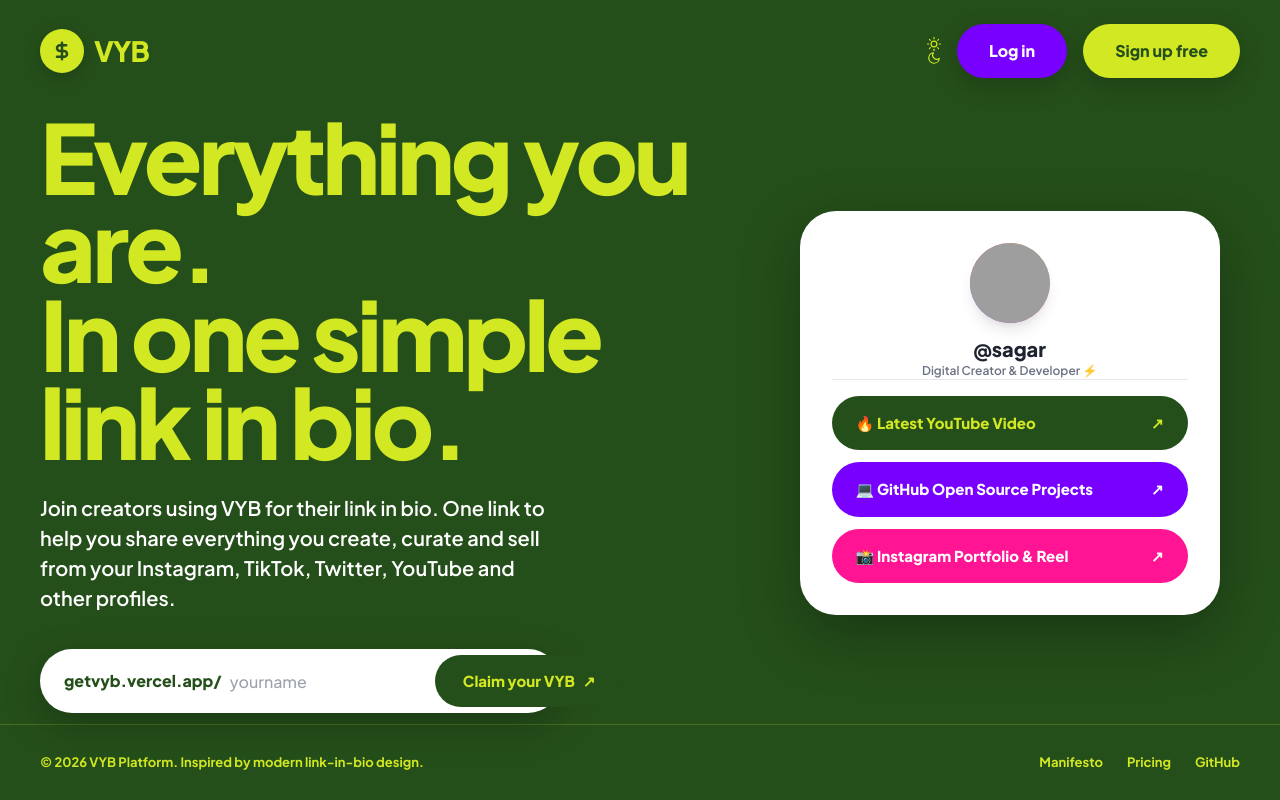
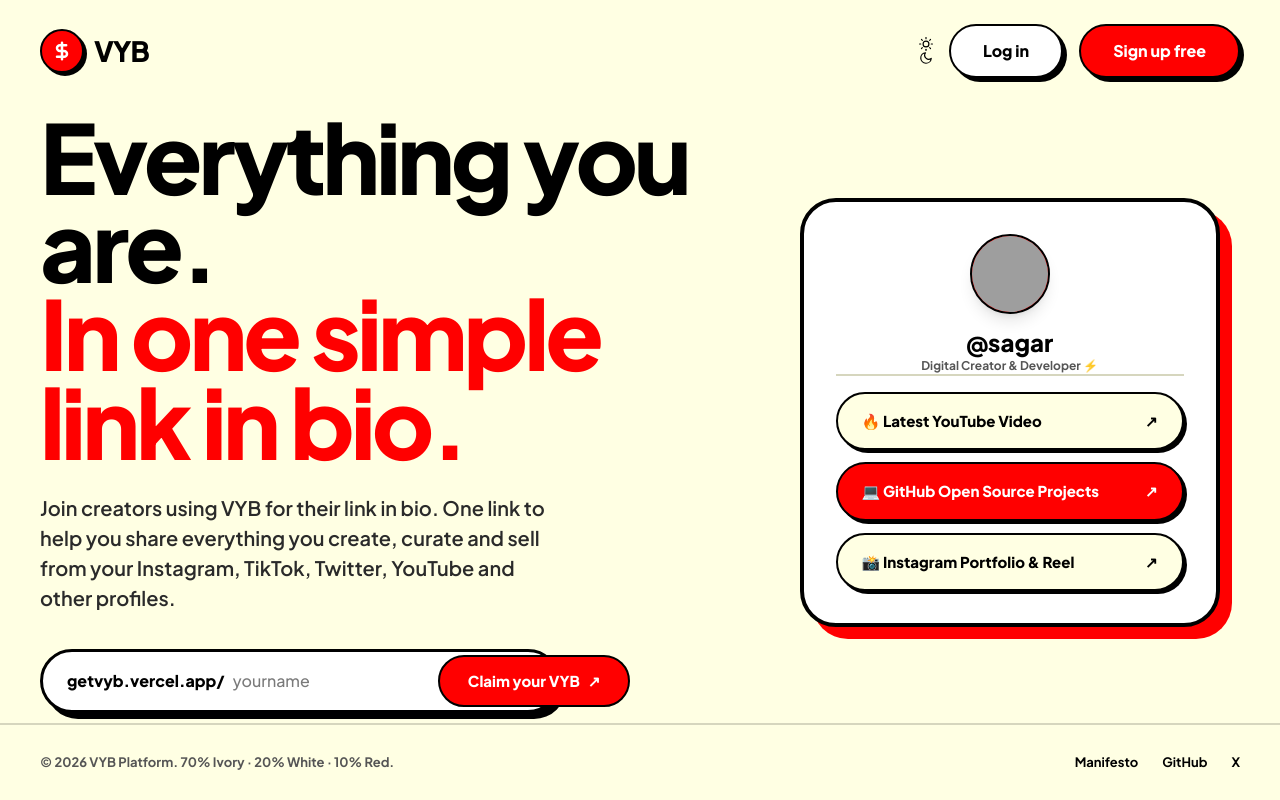
Before and after one commit to sagarmurkute/link-in-bio-platform, a Next.js app: page / in a window 1280 px wide. Built offline with nearby package versions, Linux system fonts and the light colour scheme; grey boxes are pictures that could not be loaded.

Commit message:
style: implement official VYB Brand Color Palette (70% Signature Ivory #FFFFE3, 20% White #FFFFFF, 10% Primary Red #FF0000)

```diff
--- a/src/app/(marketing)/page.tsx
+++ b/src/app/(marketing)/page.tsx
@@ -6,7 +6,7 @@
 export default function HomePage() {
   return (
     <div className="page loaded">
-      {/* Linktree Atmosphere */}
+      {/* VYB Signature Ivory Atmosphere */}
       <div className="bg-wrap">
         <FluidCanvas />
         <div className="bg-vignette" />
@@ -25,10 +25,10 @@
 
         <div className="flex items-center gap-4">
           <ThemeToggle />
-          <Link href="/login" className="linktree-btn linktree-btn-purple">
+          <Link href="/login" className="vyb-btn vyb-btn-secondary">
             Log in
           </Link>
-          <Link href="/signup" className="linktree-btn hidden sm:inline-flex">
+          <Link href="/signup" className="vyb-btn hidden sm:inline-flex">
             Sign up free
           </Link>
         </div>
@@ -40,7 +40,7 @@
         <div className="flex flex-col justify-center">
           <h1 className="headline">
             Everything you are.<br />
-            In one simple link in bio.
+            <span className="text-[#FF0000]">In one simple link in bio.</span>
           </h1>
 
           <p className="sub">
@@ -50,12 +50,12 @@
           <WaitlistForm />
         </div>
 
-        {/* Right Column: Live Linktree Creator Profile Stack */}
+        {/* Right Column: Live VYB Creator Profile Stack */}
         <div className="flex justify-center items-center">
-          <div className="linktree-card-stack">
+          <div className="vyb-card-stack">
             {/* Profile Avatar Header */}
-            <div className="flex flex-col items-center text-center gap-3 pb-4 border-b border-gray-200">
-              <div className="w-20 h-20 rounded-full p-1 bg-gradient-to-tr from-[#7800FF] via-[#FF1493] to-[#D2E823] shadow-lg">
+            <div className="flex flex-col items-center text-center gap-3 pb-4 border-b-2 border-[#D6D6BE]">
+              <div className="w-20 h-20 rounded-full p-1 bg-[#FF0000] border-2 border-black shadow-lg">
                 <img
                   src="https://images.unsplash.com/photo-1534528741775-53994a69daeb?w=300&auto=format&fit=crop&q=80"
                   alt="Creator Avatar"
@@ -63,8 +63,8 @@
                 />
               </div>
               <div>
-                <h3 className="font-extrabold text-xl text-[#1E2330]">@sagar</h3>
-                <p className="text-xs font-semibold text-gray-500">Digital Creator & Developer ⚡️</p>
+                <h3 className="font-extrabold text-2xl text-[#000000]">@sagar</h3>
+                <p className="text-xs font-bold text-[#555555]">Digital Creator & Developer ⚡️</p>
               </div>
             </div>
 
@@ -74,11 +74,11 @@
                 <span>🔥 Latest YouTube Video</span>
                 <span>↗</span>
               </a>
-              <a href="#" className="card-pill card-pill-purple">
+              <a href="#" className="card-pill card-pill-red">
                 <span>💻 GitHub Open Source Projects</span>
                 <span>↗</span>
               </a>
-              <a href="#" className="card-pill card-pill-pink">
+              <a href="#" className="card-pill">
                 <span>📸 Instagram Portfolio & Reel</span>
                 <span>↗</span>
               </a>
@@ -90,12 +90,12 @@
       {/* Footer */}
       <footer className="footer">
         <div>
-          <span>© 2026 VYB Platform. Inspired by modern link-in-bio design.</span>
+          <span>© 2026 VYB Platform. 70% Ivory · 20% White · 10% Red.</span>
         </div>
         <div className="flex items-center gap-6">
           <Link href="/manifesto" className="footer-link">Manifesto</Link>
-          <Link href="/pricing" className="footer-link">Pricing</Link>
           <a href="https://github.com/sagarmurkute" target="_blank" rel="noopener noreferrer" className="footer-link">GitHub</a>
+          <a href="https://x.com/SagarMurku54849" target="_blank" rel="noopener noreferrer" className="footer-link">X</a>
         </div>
       </footer>
     </div>
--- a/src/app/globals.css
+++ b/src/app/globals.css
@@ -2,44 +2,54 @@
 @import "tailwindcss";
 
 :root {
-  /* Linktree Signature Color System */
-  --linktree-lime: #D2E823;
-  --linktree-pine: #254F1A;
-  --linktree-purple: #7800FF;
-  --linktree-pink: #E9C0E9;
-  --linktree-magenta: #FF1493;
-  --linktree-yellow: #EFF06C;
-  --linktree-dark: #1E2330;
+  /* VYB Official Brand Colors */
+  --vyb-red: #FF0000;
+  --vyb-red-600: #E00000;
+  --vyb-red-100: #FFD6D6;
+  --vyb-ivory-50: #FFFFFB;
+  --vyb-ivory-100: #FFFFF4;
+  --vyb-ivory-200: #FFFFE3;
+  --vyb-ivory-300: #F5F5D6;
+  --vyb-warm-gray: #E8E8D2;
+  --vyb-border: #D6D6BE;
+  --vyb-white: #FFFFFF;
+  --vyb-black: #000000;
 
-  --bg: #254F1A;
-  --fg: #D2E823;
-  --fg-2: #FFFFFF;
-  --muted: #A3E635;
-  --muted-2: #4D7C0F;
-  --line: rgba(210, 232, 35, 0.2);
-  --line-2: rgba(210, 232, 35, 0.4);
-  --card-bg: rgba(37, 79, 26, 0.85);
+  --text-primary: #000000;
+  --text-secondary: #2A2A2A;
+  --text-body: #555555;
+  --text-muted: #7A7A7A;
+  --text-disabled: #B5B5B5;
+  --text-on-red: #FFFFFF;
+
+  --bg: #FFFFE3; /* 70% Signature Ivory */
+  --fg: #000000; /* Jet Black */
+  --fg-2: #2A2A2A;
+  --muted: #7A7A7A;
+  --line: #D6D6BE;
+  --line-2: #000000;
+  --card-bg: #FFFFFF; /* 20% Pure White Cards */
 
   --ease: cubic-bezier(0.16, 1, 0.3, 1);
   --ease-out: cubic-bezier(0.33, 1, 0.68, 1);
 }
 
-[data-theme="purple"] {
-  --bg: #7800FF;
-  --fg: #E9C0E9;
-  --fg-2: #FFFFFF;
-  --muted: #F472B6;
-  --line: rgba(233, 192, 233, 0.25);
-  --card-bg: rgba(120, 0, 255, 0.85);
+[data-theme="red"] {
+  --bg: #FF0000; /* Alternate Section */
+  --fg: #FFFFFF;
+  --fg-2: #FFFFE3;
+  --muted: #FFB3B3;
+  --line: rgba(255, 255, 255, 0.3);
+  --card-bg: #FFFFE3;
 }
 
 [data-theme="dark"] {
-  --bg: #1E2330;
-  --fg: #D2E823;
-  --fg-2: #FFFFFF;
-  --muted: #9CA3AF;
-  --line: rgba(255, 255, 255, 0.1);
-  --card-bg: rgba(30, 35, 48, 0.85);
+  --bg: #000000;
+  --fg: #FFFFE3;
+  --fg-2: #E8E8D2;
+  --muted: #7A7A7A;
+  --line: #2A2A2A;
+  --card-bg: #121212;
 }
 
 * {
@@ -50,6 +60,7 @@
 
 html {
   background: var(--bg);
+  color: var(--fg);
   -webkit-font-smoothing: antialiased;
   overflow-x: hidden;
   transition: background-color 0.4s var(--ease), color 0.4s var(--ease);
@@ -78,13 +89,13 @@
   font-weight: 800;
 }
 
-/* Linktree Pill Buttons */
-.linktree-btn {
+/* VYB Pill Buttons (10% Primary Red Accent) */
+.vyb-btn {
   height: 54px;
   padding: 0 32px;
   border-radius: 999px;
-  background: var(--fg);
-  color: var(--bg);
+  background: #FF0000;
+  color: #FFFFFF;
   font-size: 16px;
   font-weight: 800;
   display: inline-flex;
@@ -93,30 +104,30 @@
   gap: 10px;
   transition: all 0.3s var(--ease);
   white-space: nowrap;
-  border: none;
+  border: 2px solid #000000;
   cursor: pointer;
-  box-shadow: 0 8px 24px rgba(0, 0, 0, 0.2);
+  box-shadow: 4px 4px 0px #000000;
   text-decoration: none;
 }
 
-.linktree-btn:hover {
-  transform: scale(1.04);
-  box-shadow: 0 12px 32px rgba(210, 232, 35, 0.4);
-  background: #FFFFFF;
-  color: #254F1A;
-}
-
-.linktree-btn-purple {
-  background: #7800FF;
+.vyb-btn:hover {
+  transform: translate(-2px, -2px);
+  box-shadow: 6px 6px 0px #000000;
+  background: #E00000;
   color: #FFFFFF;
 }
 
-.linktree-btn-purple:hover {
-  background: #9333EA;
-  color: #FFFFFF;
+.vyb-btn-secondary {
+  background: #FFFFFF;
+  color: #000000;
 }
 
-/* Linktree Claim Handle Bar */
+.vyb-btn-secondary:hover {
+  background: #FFFFE3;
+  color: #FF0000;
+}
+
+/* VYB Claim Handle Bar */
 .claim-bar {
   position: relative;
   display: flex;
@@ -127,19 +138,21 @@
   border-radius: 999px;
   padding: 6px 6px 6px 24px;
   background: #FFFFFF;
-  box-shadow: 0 12px 36px rgba(0, 0, 0, 0.25);
+  border: 3px solid #000000;
+  box-shadow: 6px 6px 0px #000000;
   transition: all 0.3s var(--ease);
 }
 
 .claim-bar:focus-within {
-  transform: scale(1.02);
-  box-shadow: 0 16px 44px rgba(210, 232, 35, 0.5);
+  transform: translate(-2px, -2px);
+  box-shadow: 8px 8px 0px #FF0000;
+  border-color: #FF0000;
 }
 
 .claim-prefix {
-  font-weight: 800;
+  font-weight: 900;
   font-size: 16px;
-  color: #254F1A;
+  color: #000000;
   white-space: nowrap;
   user-select: none;
 }
@@ -151,14 +164,14 @@
   border: none;
   outline: none;
   padding: 0 8px;
-  color: #1E2330;
+  color: #000000;
   font-family: "Plus Jakarta Sans", sans-serif;
   font-size: 16px;
   font-weight: 700;
 }
 
 .claim-bar input::placeholder {
-  color: #9CA3AF;
+  color: #7A7A7A;
   font-weight: 500;
 }
 
@@ -166,8 +179,8 @@
   height: 52px;
   padding: 0 28px;
   border-radius: 999px;
-  background: #254F1A;
-  color: #D2E823;
+  background: #FF0000;
+  color: #FFFFFF;
   font-size: 15px;
   font-weight: 800;
   display: inline-flex;
@@ -175,14 +188,13 @@
   gap: 8px;
   transition: all 0.3s var(--ease);
   white-space: nowrap;
-  border: none;
+  border: 2px solid #000000;
   cursor: pointer;
 }
 
 .claim-btn:hover {
-  background: #7800FF;
-  color: #FFFFFF;
-  transform: scale(1.03);
+  background: #000000;
+  color: #FFFFE3;
 }
 
 /* Background Atmosphere */
@@ -192,14 +204,15 @@
   z-index: -5;
   overflow: hidden;
   pointer-events: none;
+  background: #FFFFE3;
 }
 
 .bg-vignette {
   position: absolute;
   inset: 0;
   background:
-    radial-gradient(80% 80% at 10% 10%, rgba(210, 232, 35, 0.15) 0%, transparent 60%),
-    radial-gradient(70% 70% at 90% 80%, rgba(120, 0, 255, 0.2) 0%, transparent 60%);
+    radial-gradient(70% 70% at 90% 10%, rgba(255, 0, 0, 0.08) 0%, transparent 60%),
+    radial-gradient(80% 80% at 10% 90%, rgba(232, 232, 210, 0.4) 0%, transparent 60%);
 }
 
 /* Layout */
@@ -208,6 +221,7 @@
   display: flex;
   flex-direction: column;
   position: relative;
+  background: #FFFFE3;
 }
 
 .header {
@@ -227,7 +241,7 @@
   align-items: center;
   gap: 10px;
   text-decoration: none;
-  color: var(--fg);
+  color: #000000;
   font-size: 28px;
   font-weight: 900;
   letter-spacing: -0.04em;
@@ -237,11 +251,12 @@
   width: 44px;
   height: 44px;
   border-radius: 50%;
-  background: var(--fg);
-  color: var(--bg);
+  background: #FF0000;
+  color: #FFFFFF;
+  border: 2px solid #000000;
   display: grid;
   place-items: center;
-  box-shadow: 0 4px 16px rgba(0, 0, 0, 0.2);
+  box-shadow: 3px 3px 0px #000000;
 }
 
 .main {
@@ -262,20 +277,20 @@
   letter-spacing: -0.04em;
   margin-bottom: 28px;
   font-weight: 900;
-  color: var(--fg);
+  color: #000000;
 }
 
 .sub {
   max-width: 520px;
   font-size: 20px;
   line-height: 1.5;
-  color: var(--fg-2);
+  color: #2A2A2A;
   font-weight: 600;
   margin-bottom: 36px;
 }
 
-/* Linktree Social Cards */
-.linktree-card-stack {
+/* VYB Social Link Cards */
+.vyb-card-stack {
   display: flex;
   flex-direction: column;
   gap: 16px;
@@ -285,37 +300,43 @@
   padding: 32px;
   border-radius: 36px;
   background: #FFFFFF;
-  color: #1E2330;
-  box-shadow: 0 20px 60px rgba(0, 0, 0, 0.3);
+  color: #000000;
+  border: 4px solid #000000;
+  box-shadow: 12px 12px 0px #FF0000;
 }
 
 .card-pill {
   width: 100%;
   padding: 16px 24px;
   border-radius: 999px;
-  background: #254F1A;
-  color: #D2E823;
+  background: #FFFFE3;
+  color: #000000;
+  border: 2px solid #000000;
   font-weight: 800;
   font-size: 15px;
   display: flex;
   align-items: center;
   justify-content: space-between;
-  transition: transform 0.2s ease;
+  transition: all 0.2s ease;
   text-decoration: none;
+  box-shadow: 3px 3px 0px #000000;
 }
 
 .card-pill:hover {
-  transform: scale(1.03);
-}
-
-.card-pill-purple {
-  background: #7800FF;
+  transform: translate(-2px, -2px);
+  box-shadow: 5px 5px 0px #FF0000;
+  background: #FF0000;
   color: #FFFFFF;
 }
 
-.card-pill-pink {
-  background: #FF1493;
+.card-pill-red {
+  background: #FF0000;
   color: #FFFFFF;
+}
+
+.card-pill-red:hover {
+  background: #000000;
+  color: #FFFFE3;
 }
 
 /* Footer */
@@ -327,20 +348,20 @@
   display: flex;
   justify-content: space-between;
   align-items: center;
-  border-top: 1px solid var(--line);
-  color: var(--fg);
+  border-top: 2px solid #D6D6BE;
+  color: #555555;
   font-size: 13px;
   font-weight: 700;
 }
 
 .footer-link {
-  color: var(--fg);
+  color: #000000;
   text-decoration: none;
-  transition: opacity 0.2s ease;
+  transition: color 0.2s ease;
 }
 
 .footer-link:hover {
-  opacity: 0.8;
+  color: #FF0000;
 }
 
 @media (max-width: 1024px) {
--- a/src/components/PublicProfile.tsx
+++ b/src/components/PublicProfile.tsx
@@ -13,8 +13,8 @@
 export function PublicProfile({ profile, links }: PublicProfileProps) {
   return (
     <div
-      data-theme={profile.theme || "pine"}
-      className="min-h-screen flex flex-col justify-between items-center p-6 md:p-12 max-w-xl mx-auto"
+      data-theme={profile.theme || "ivory"}
+      className="min-h-screen flex flex-col justify-between items-center p-6 md:p-12 max-w-xl mx-auto bg-[#FFFFE3]"
     >
       <div className="w-full flex flex-col items-center gap-6 py-6">
         <ProfileHeader profile={profile} />
```
Also changed, not shown: 1 other file (tests, documents, lock files or other folders).
